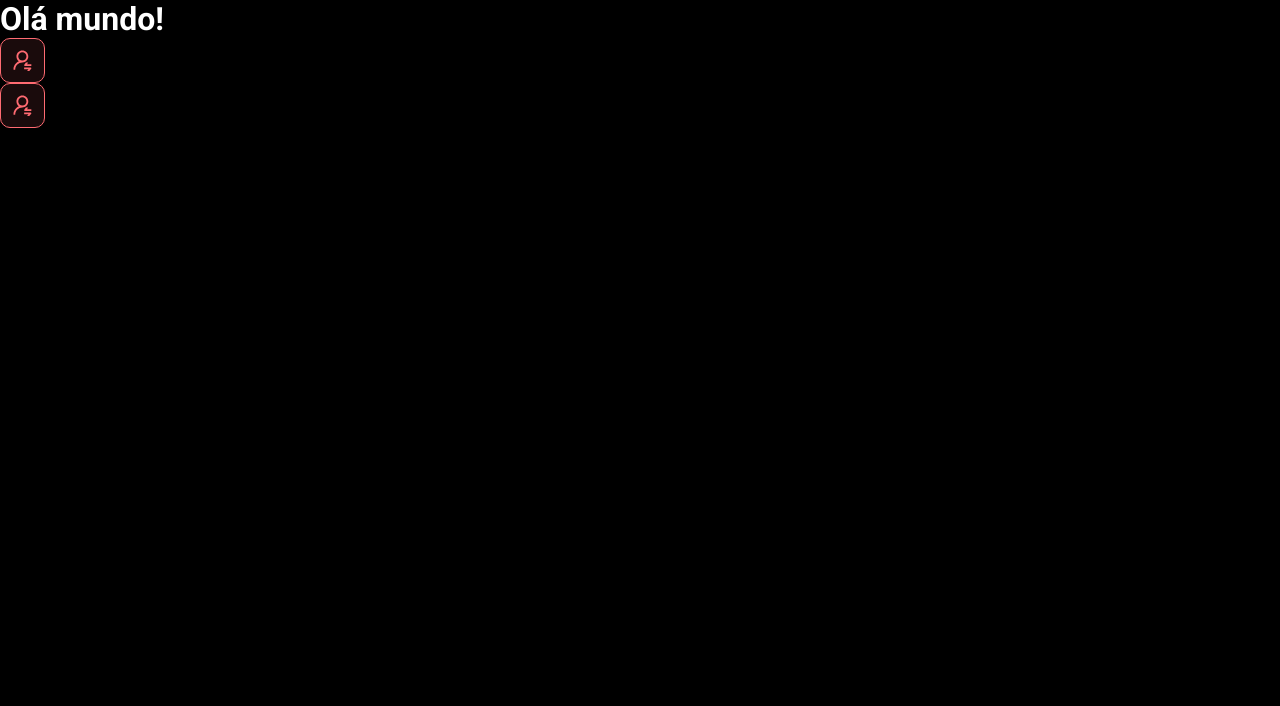
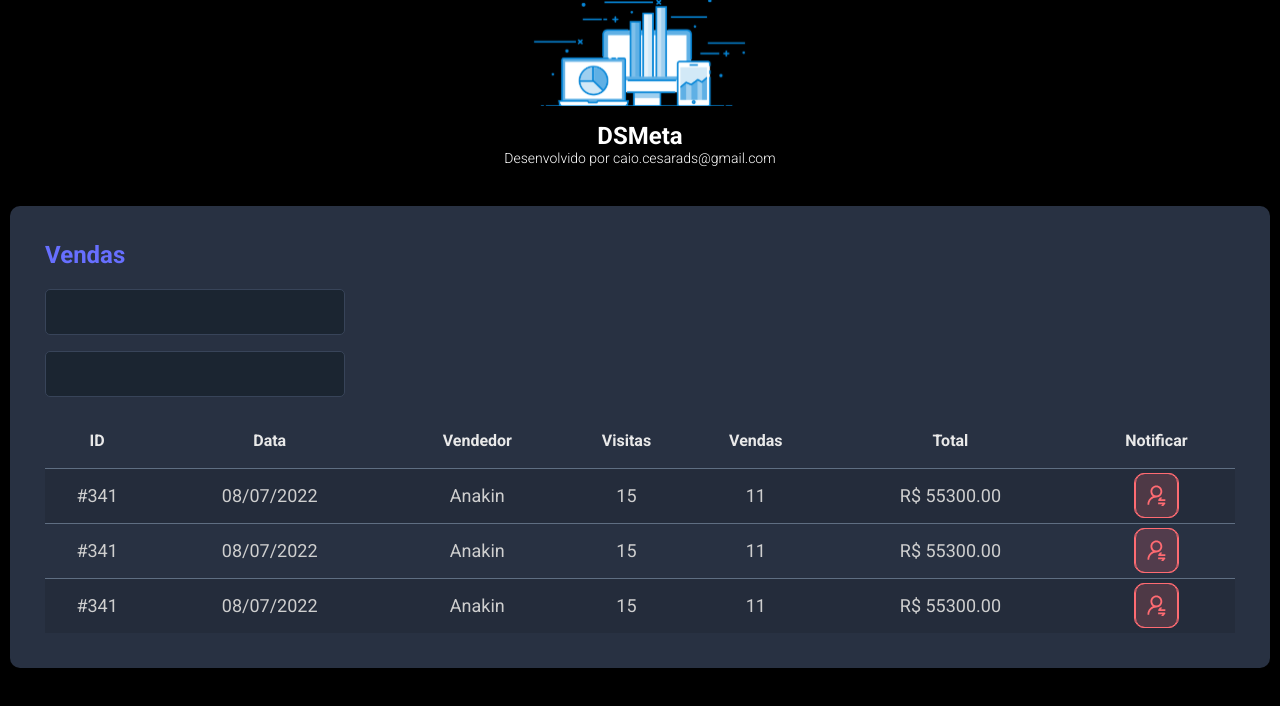
Before and after one commit to CaioIron/dsmeta, a React (Vite) app in the folder frontend/: page / in a window 1280 px wide. Shown: the top 706 px of the page. Built offline with nearby package versions, Linux system fonts and the light colour scheme.

Commit message:
Other components

```diff
--- a/frontend/src/App.tsx
+++ b/frontend/src/App.tsx
@@ -1,14 +1,19 @@
-import { useState } from 'react'
-import reactLogo from './assets/react.svg'
+import NotificationButton from './components/NotificationButton'
 
-import NotificationButton from './components/NotificationButton'
+import Header from './components/Header'
+
+import SalesCard from './components/SalesCard'
 
 function App() {
   return (
     <>
-      <h1>Olá mundo!</h1>
-      <NotificationButton />
-      <NotificationButton />
+      <Header />
+      <main>
+        <section id="sales">
+          <div className="dsmeta-container"></div>
+          <SalesCard />
+        </section>
+      </main>
     </>
   )
 }
--- /dev/null
+++ b/frontend/src/components/Header/index.tsx
@@ -0,0 +1,19 @@
+import logo from '../../assets/img/logo.svg'
+
+import './styles.css'
+
+function Header() {
+  return (
+    <>
+      <div className="dsmeta-logo-container">
+        <img src={logo} alt="logo" />
+        <h1>DSMeta</h1>
+        <p>
+          Desenvolvido por
+          <a href=""> caio.cesarads@gmail.com</a>
+        </p>
+      </div>
+    </>
+  )
+}
+export default Header
--- /dev/null
+++ b/frontend/src/components/Header/styles.css
@@ -0,0 +1,28 @@
+
+header {
+  background: linear-gradient(180deg, #102347 0%, #181818 100%);
+  height: 220px;
+  display: flex;
+  align-items: center;
+  justify-content: center;
+}
+
+.dsmeta-logo-container {
+  display: flex;
+  flex-direction: column;
+  align-items: center;
+}
+
+.dsmeta-logo-container img {
+  width: 235px;
+}
+
+.dsmeta-logo-container h1 {
+  margin-top: 15px;
+  font-size: 24px;
+}
+
+.dsmeta-logo-container p {
+  font-size: 14px;
+  font-weight: 300;
+}
--- /dev/null
+++ b/frontend/src/components/SalesCard/index.tsx
@@ -0,0 +1,85 @@
+import NotificationButton from '../NotificationButton'
+import './styles.css'
+
+function SalesCard() {
+  return (
+    <>
+      <div className="dsmeta-card">
+        <h2 className="dsmeta-sales-title">Vendas</h2>
+        <div>
+          <div className="dsmeta-form-control-container">
+            <input className="dsmeta-form-control" type="text" />
+          </div>
+          <div className="dsmeta-form-control-container">
+            <input className="dsmeta-form-control" type="text" />
+          </div>
+        </div>
+
+        <div>
+          <table className="dsmeta-sales-table">
+            <thead>
+              <tr>
+                <th className="show992">ID</th>
+                <th className="show576">Data</th>
+                <th>Vendedor</th>
+                <th className="show992">Visitas</th>
+                <th className="show992">Vendas</th>
+                <th>Total</th>
+                <th>Notificar</th>
+              </tr>
+            </thead>
+            <tbody>
+              <tr>
+                <td className="show992">#341</td>
+                <td className="show576">08/07/2022</td>
+                <td>Anakin</td>
+                <td className="show992">15</td>
+                <td className="show992">11</td>
+                <td>R$ 55300.00</td>
+                <td>
+                  <div className="dsmeta-red-btn-container">
+                    <div className="dsmeta-red-btn">
+                      <NotificationButton />
+                    </div>
+                  </div>
+                </td>
+              </tr>
+              <tr>
+                <td className="show992">#341</td>
+                <td className="show576">08/07/2022</td>
+                <td>Anakin</td>
+                <td className="show992">15</td>
+                <td className="show992">11</td>
+                <td>R$ 55300.00</td>
+                <td>
+                  <div className="dsmeta-red-btn-container">
+                    <div className="dsmeta-red-btn">
+                      <NotificationButton />
+                    </div>
+                  </div>
+                </td>
+              </tr>
+              <tr>
+                <td className="show992">#341</td>
+                <td className="show576">08/07/2022</td>
+                <td>Anakin</td>
+                <td className="show992">15</td>
+                <td className="show992">11</td>
+                <td>R$ 55300.00</td>
+                <td>
+                  <div className="dsmeta-red-btn-container">
+                    <div className="dsmeta-red-btn">
+                      <NotificationButton />
+                    </div>
+                  </div>
+                </td>
+              </tr>
+            </tbody>
+          </table>
+        </div>
+      </div>
+    </>
+  )
+}
+
+export default SalesCard
--- /dev/null
+++ b/frontend/src/components/SalesCard/styles.css
@@ -0,0 +1,98 @@
+.dsmeta-card {
+  background-color: #283142;
+  border-radius: 10px;
+  padding: 30px 10px;
+}
+
+.dsmeta-sales-title {
+  color: #676fff;
+  font-size: 24px;
+  margin-bottom: 20px;
+}
+
+.dsmeta-form-control-container {
+  margin-bottom: 16px;
+  max-width: 300px;
+}
+
+.dsmeta-form-control {
+  width: 100%;
+  height: 46px;
+  background-color: #1b2531;
+  border: 1px solid #384459;
+  border-radius: 5px;
+  color: #9aaabe;
+  padding: 0 20px;
+  font-size: 18px;
+}
+
+.dsmeta-sales-table {
+  width: 100%;
+  border-spacing: 0;
+  border-collapse: collapse;
+}
+
+.dsmeta-sales-table thead {
+  height: 55px;
+  font-size: 16px;
+  color: #e9e9e9;
+  font-weight: 700;
+}
+
+.dsmeta-sales-table tbody {
+  font-size: 14px;
+  font-weight: 400;
+  color: #cfcfcf;
+  text-align: center;
+}
+
+.dsmeta-sales-table tbody tr {
+  height: 74px;
+  border-top: 1px solid #5f6e82;
+}
+
+.dsmeta-sales-table tbody tr:hover > td {
+  background-color: #384459;
+}
+
+.dsmeta-sales-table tbody tr:nth-child(odd) {
+  background-color: #242c3b;
+}
+
+.dsmeta-red-btn-container {
+    display: flex;
+    justify-content: center;
+}
+
+
+.show576 {
+    display: none;
+}
+
+.show992 {
+    display: none;
+}
+
+@media (min-width: 576px) {
+    .show576 {
+        display: table-cell;
+    }
+
+    .dsmeta-card {
+        padding: 35px;
+    }
+
+    .dsmeta-sales-table tbody tr {
+        height: 55px;
+    }
+
+    .dsmeta-sales-table tbody {
+        font-size: 18px;
+    }
+}
+
+@media (min-width: 992px) {
+    .show992 {
+        display: table-cell;
+    }
+}
--- a/frontend/src/index.css
+++ b/frontend/src/index.css
@@ -20,40 +20,6 @@
   text-decoration: none;
 }
 
-header {
-  background: linear-gradient(180deg, #102347 0%, #181818 100%);
-  height: 220px;
-  display: flex;
-  align-items: center;
-  justify-content: center;
-}
-
-.dsmeta-logo-container {
-  display: flex;
-  flex-direction: column;
-  align-items: center;
-}
-
-.dsmeta-logo-container img {
-  width: 235px;
-}
-
-.dsmeta-logo-container h1 {
-  margin-top: 15px;
-  font-size: 24px;
-}
-
-.dsmeta-logo-container p {
-  font-size: 14px;
-  font-weight: 300;
-}
-
-.dsmeta-card {
-  background-color: #283142;
-  border-radius: 10px;
-  padding: 30px 10px;
-}
-
 .dsmeta-container {
   width: 100%;
   max-width: 900px;
@@ -63,95 +29,3 @@
 #sales {
   padding: 40px 10px;
 }
-
-.dsmeta-sales-title {
-  color: #676fff;
-  font-size: 24px;
-  margin-bottom: 20px;
-}
-
-.dsmeta-form-control-container {
-  margin-bottom: 16px;
-  max-width: 300px;
-}
-
-.dsmeta-form-control {
-  width: 100%;
-  height: 46px;
-  background-color: #1b2531;
-  border: 1px solid #384459;
-  border-radius: 5px;
-  color: #9aaabe;
-  padding: 0 20px;
-  font-size: 18px;
-}
-
-.dsmeta-sales-table {
-  width: 100%;
-  border-spacing: 0;
-  border-collapse: collapse;
-}
-
-.dsmeta-sales-table thead {
-  height: 55px;
-  font-size: 16px;
-  color: #e9e9e9;
-  font-weight: 700;
-}
-
-.dsmeta-sales-table tbody {
-  font-size: 14px;
-  font-weight: 400;
-  color: #cfcfcf;
-  text-align: center;
-}
-
-.dsmeta-sales-table tbody tr {
-  height: 74px;
-  border-top: 1px solid #5f6e82;
-}
-
-.dsmeta-sales-table tbody tr:hover > td {
-  background-color: #384459;
-}
-
-.dsmeta-sales-table tbody tr:nth-child(odd) {
-  background-color: #242c3b;
-}
-
-.dsmeta-red-btn-container {
-    display: flex;
-    justify-content: center;
-}
-
-.show576 {
-    display: none;
-}
-
-.show992 {
-    display: none;
-}
-
-@media (min-width: 576px) {
-    .show576 {
-        display: table-cell;
-    }
-
-    .dsmeta-card {
-        padding: 35px;
-    }
-
-    .dsmeta-sales-table tbody tr {
-        height: 55px;
-    }
-
-    .dsmeta-sales-table tbody {
-        font-size: 18px;
-    }
-}
-
-@media (min-width: 992px) {
-    .show992 {
-        display: table-cell;
-    }
-}
```
Also changed, not shown: frontend/src/assets/img/logo.svg (added).
